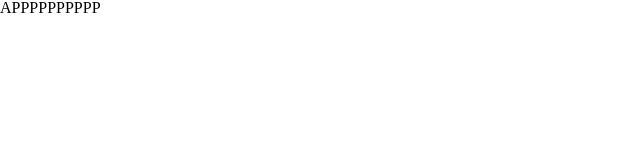
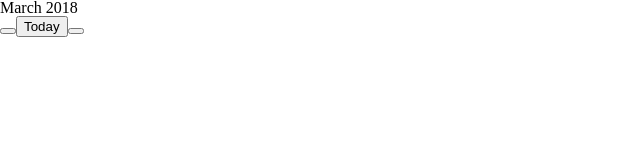
Before and after one commit to goodalls/mckinsey, a React app: page / in a window 1280 px wide. Shown: the whole page, without its empty margins (0-640 px from the left). Built offline with nearby package versions, Linux system fonts and the light colour scheme.

Commit message:
Header Complete no style

```diff
--- a/public/index.html
+++ b/public/index.html
@@ -19,7 +19,7 @@
       work correctly both with client-side routing and a non-root public URL.
       Learn how to configure a non-root public URL by running `npm run build`.
     -->
-    <title>React App</title>
+    <title>McKinsey Code Challenge</title>
   </head>
   <body>
     <noscript>
--- a/src/App/App.js
+++ b/src/App/App.js
@@ -2,10 +2,28 @@ import React, { Component } from 'react';
 import './App.css';
 
 class App extends Component {
+  componentDidMount() {
+    this.date();
+  }
+
+  date() {
+    const today = new Date();
+    const month = today.getMonth();
+    const year = today.getFullYear();
+    const longMonth = ['January', 'February', 'March', 'April', 'May', 'June', 'July', 'August', 'September', 'October', 'November', 'December'];
+    return `${longMonth[month -1]} ${year}`;
+  }
+
   render() {
     return (
       <div className="App">
-        <h1>APPPPPPPPPP</h1>
+        <header>
+          <h1>{this.date()}</h1>
+          <button class="arrowLeft"></button>
+          <button>Today</button>
+          <button class="arrowright"></button>
+        </header>
+
       </div>
     );
   }
```
Also changed, not shown: package.json (+8 -1 lines), src/setupTests.js (added, +4 -0 lines), .eslintrc.json (added), src/Day/Day.css (added), src/Day/Day.js (added), src/Event/Event.css (added), src/Event/Event.js (added), src/Month/Month.css (added), src/Month/Month.js (added), src/Month/Month.test.js (added), 1 other file.
